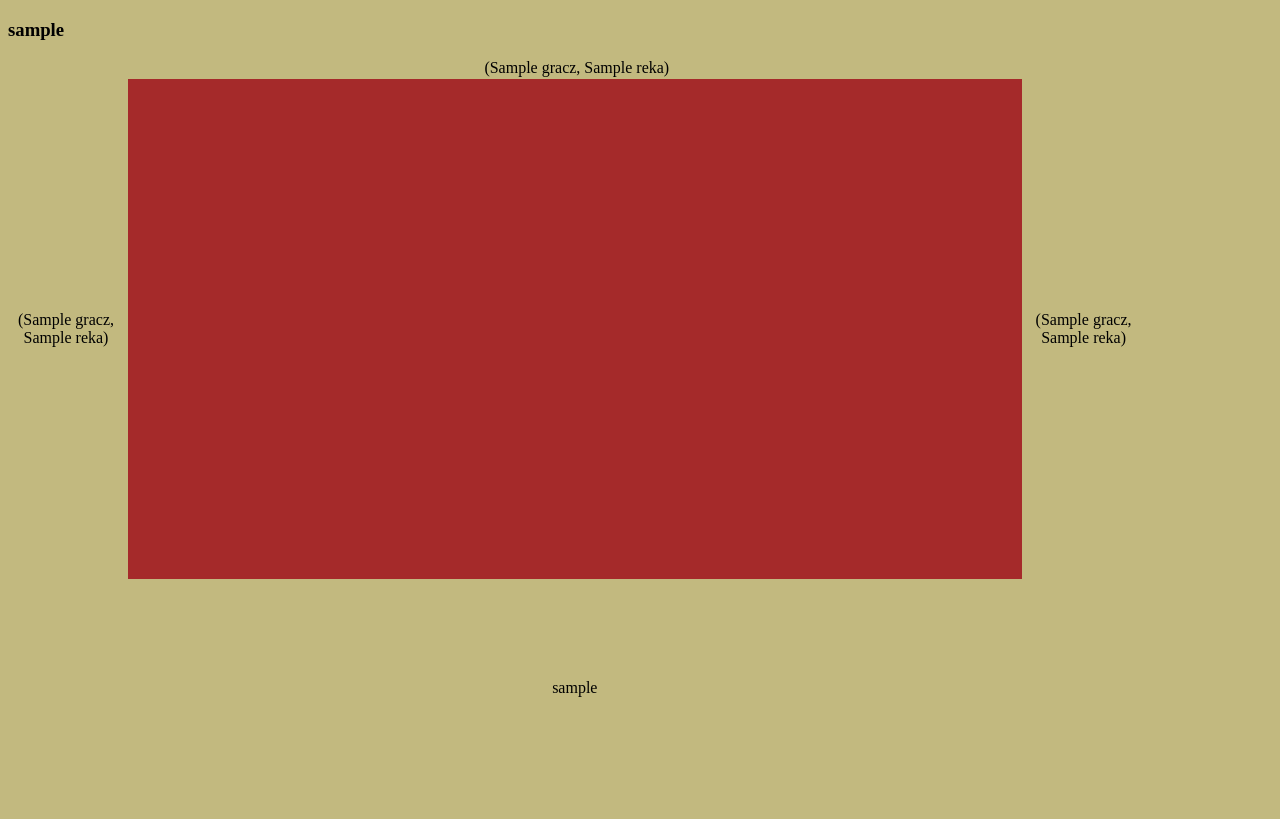
After one commit to BegoneGIT/PythonGame, a Flask app: template templates/start_gry.html in a window 1280 px wide. The commit adds this page. Run offline with Flask 2, Linux system fonts and the light colour scheme; the template is opened without the code that fills it: most values are stand-ins (such as "Sample title", 1, 10 or a date in 2020); parts of the project's set-up code (start-up, migrations or seed data) failed here and were passed over.

Commit message:
gracze maja juz karty w rece

```diff
--- a/Zasady/gracz.py
+++ b/Zasady/gracz.py
@@ -3,8 +3,8 @@ class Gracz:
 
 	# init ma tylko stworzyc obiekt gracza przy pomocy przypadkowego
 	# id_gracza i nicka wybranego przez gracza
-	def __init__(self,id_gracza,nick):
-		self.id_gracza = id_gracza
+	def __init__(self,nick):
+		#self.id_gracza = id_gracza
 		self.nick = nick
 		self.reka = []
 		self.tura = 0
--- a/app.py
+++ b/app.py
@@ -1,17 +1,18 @@
 from os.path import dirname, abspath, join
 import sys
 from flask import Flask, json, flash, escape,  session, render_template, request, url_for, redirect
-from random import randint
+#from random import randint
 from .rooms import add_to_room
 
-dyr = dirname(dirname(__file__))
-'''
+#dyr = dirname(dirname(__file__))
+
 #ZAS_DIR = abspath(join(dyr,'..','Zasady'))
 #sys.path.append(ZAS_DIR)
-#import sys
-#sys.path.append('..')
-import Zasady
 
+sys.path.append('..')
+from . import Zasady
+#from Zasady import __init__
+'''
 #------------karty
 k = Zasady.Karty(4)
 #print('WYPISUJE')
@@ -87,6 +88,7 @@ print(g1.reka)
 app = Flask(__name__)
 player_names = []
 rooms = []
+karty = {}
 app.secret_key = b'aGzmsHgFLmx4XIlGES7zb+k7Rs6rcQnxse20larVXZY'
 
 @app.route('/', methods=('GET','POST'))
@@ -117,16 +119,42 @@ def cool_form():
 
 	if 'username' in session:
         #karty = Zasady.poczatek.Karty()
-		name = escape(session['username'])
+		#name = escape(session['username'])
 		# dodaje po pokoju, jak trzeba tworzy nowy pokoj
 		# oraz zwraca pokoj w ktorym jest gracz i jego miejsce w tym pokoju
-		session['room'], session['place_in_room'] = add_to_room(rooms=rooms,name=name)
+		if not 'room' in session:
+			session['room'], session['place_in_room'] = add_to_room(rooms=rooms,name=session['username'])
+
+		print('pokoje:', rooms[0])#,', pokoj:',session['room'])
+		if len(rooms[session['room']]) > 3:
+			#print(escape(rooms[session['room']]))
+			#print('REEEEEEEEEEEEEEEEEEEEEEEEEEEEE')
+			return redirect(url_for('start_gry'))
 
 
 
-		return render_template('next.html', name = name, ppl = player_names,rooms = rooms, place = session['place_in_room'] )
+		return render_template('next.html', name = escape(session['username']), ppl = player_names,rooms = rooms, place = escape(session['place_in_room']) )
 	return 'You are not logged in'
 
 
     # show the form, it wasn't submitted
 	return render_template('next.html')
+
+
+@app.route(('/start_gry'), methods=['GET','POST'])
+def start_gry():
+
+	karty[session['room']]= Zasady.Karty(liczba_graczy=4)
+	print('wczesniej',rooms[session['room']])
+
+	#tworzy graczy o nickach które wpisali i znajduja sie w sesji
+	rooms[session['room']][0] = Zasady.Gracz(nick = rooms[session['room']][0])
+	rooms[session['room']][1] = Zasady.Gracz(nick = rooms[session['room']][1])
+	rooms[session['room']][2] = Zasady.Gracz(nick = rooms[session['room']][2])
+	rooms[session['room']][3] = Zasady.Gracz(nick = rooms[session['room']][3])
+	print('po obiektach:',rooms[session['room']])
+	for gracz in rooms[session['room']]:
+		gracz.pick_card(karty[session['room']].talia)
+	name = rooms[session['room']][session['place_in_room']]
+
+	return render_template('start_gry.html',nick=name,gracze=rooms[session['room']])
--- a/static/css/main.css
+++ b/static/css/main.css
@@ -1,4 +1,5 @@
 html,body {
+	height: 100%;
 	background-color: #c2b97f;
 }
 
--- /dev/null
+++ b/static/css/table.css
@@ -0,0 +1,22 @@
+.tbl {
+	width: 90%;
+	height: 90%;
+}
+.mid {
+	background-color: brown;
+	width: 80%;
+	height:70%;
+	}
+.left-pl {
+	text-align: center;
+	width:10%;
+	height: 70%;
+}
+.top-pl {
+	color: green;
+}
+.bot-pl {
+	caption-side: bottom;
+	height: 30%;
+	text-align: center;
+}
--- a/templates/generic.html
+++ b/templates/generic.html
@@ -3,6 +3,8 @@
 <head>
     {% block head %}
 <link rel="stylesheet" href="{{ url_for('static', filename='css/main.css') }}">
+<link rel="stylesheet" href="{{ url_for('static', filename='css/table.css') }}">
+
     <title>{% block title %}{% endblock %} - My Webpage</title>
     {% endblock %}
 </head>
--- /dev/null
+++ b/templates/start_gry.html
@@ -0,0 +1,29 @@
+{% extends "generic.html" %}
+
+{% block body %}
+{% block content %}
+{% if nick %}
+<h3>{{ nick }}</h3>
+{% endif %}
+{#{% for gracz in gracze %}
+	{% if gracz != nick %}
+		<p>{{ gracz }}</p>
+	{% endif %}
+<div class='table'>woah</div>
+{% endfor %}#}
+<table class='tbl'>
+<caption>{{(gracze[0],gracze[0].reka) if gracze[2] == nick else (gracze[2],gracze[2].reka)}}</caption>
+{#<tr><th class='top'>top player</th></tr>#}
+<tr>
+<td class='left-pl'>{{(gracze[1],gracze[1].reka) if gracze[0] == nick else (gracze[0],gracze[0].reka)}}<td>
+<td class='mid'><td>
+<td class='left-pl'>{{(gracze[2],gracze[2].reka) if gracze[1] == nick else (gracze[1],gracze[1].reka)}}<td>
+</tr><tr>
+<td class='bot-pl' colspan='5'>{{nick}}</td>
+</tr>
+{#<div class='table'>woah</div>
+<div class='left-pl'>{% if gracze[0] != nick %} {{gracze[0]}}{%else%}{{gracze[1]}}{%endif%} </div>
+<div class='top-pl'>{% if gracze[1] != nick %} {{gracze[1]}}{%else%}{{gracze[2]}}{%endif%} </div>#}
+</table>
+{% endblock %}
+{% endblock %}
```
Also changed, not shown: templates/next.html (+9 -0 lines).
